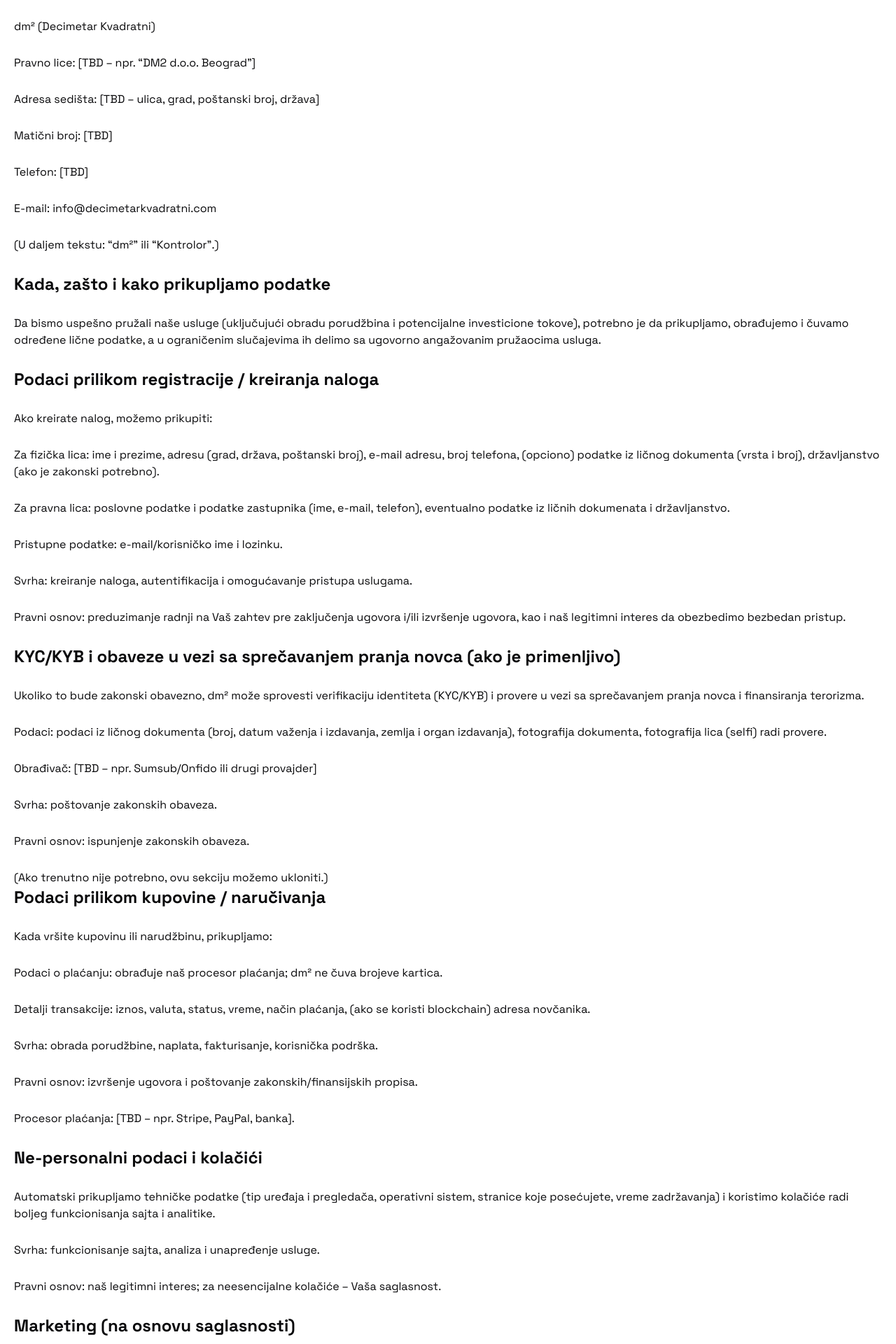
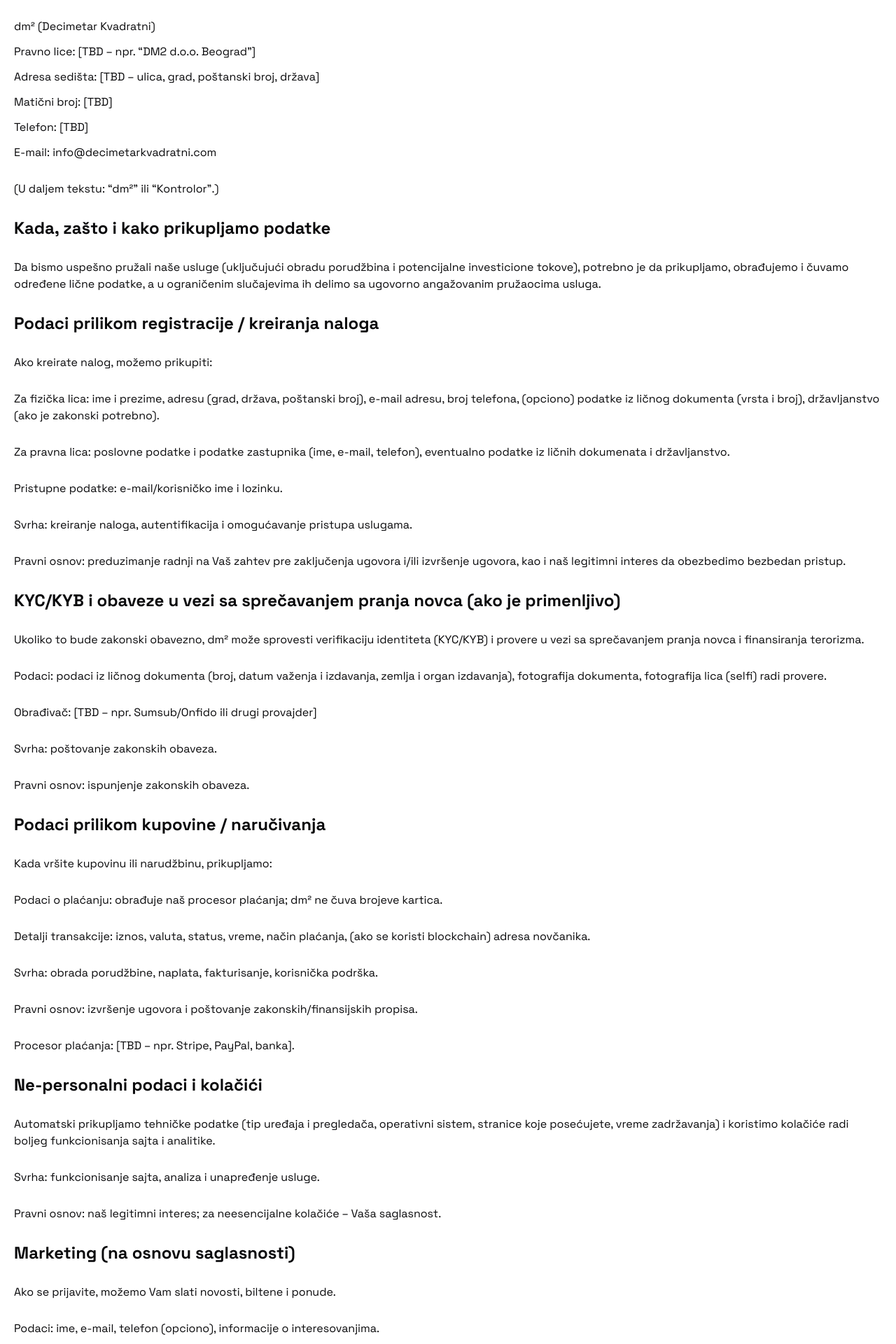
Before and after one commit to develo-pera/dm2, a Next.js app: page /politika-privatnosti in a window 1280 px wide. Shown: the part 640-2560 px from the top of the page at 70% size. Built offline with nearby package versions, Linux system fonts and the light colour scheme.

Commit message:
Make small changes to Terms of Service

```diff
--- a/src/app/politika-privatnosti/page.tsx
+++ b/src/app/politika-privatnosti/page.tsx
@@ -14,11 +14,11 @@ const PolitikaPrivatnosti = () => {
       <p className="mb-7">Kontrolor podataka je lice/pravno lice koje određuje svrhe i sredstva obrade ličnih podataka.</p>
 
       <p className="mb-7">Kontrolor:</p>
-      <p className="mb-7">dm² (Decimetar Kvadratni)</p>
-      <p className="mb-7">Pravno lice: [TBD – npr. “DM2 d.o.o. Beograd”]</p>
-      <p className="mb-7">Adresa sedišta: [TBD – ulica, grad, poštanski broj, država]</p>
-      <p className="mb-7">Matični broj: [TBD]</p>
-      <p className="mb-7">Telefon: [TBD]</p>
+      <p className="mb-3">dm² (Decimetar Kvadratni)</p>
+      <p className="mb-3">Pravno lice: [TBD – npr. “DM2 d.o.o. Beograd”]</p>
+      <p className="mb-3">Adresa sedišta: [TBD – ulica, grad, poštanski broj, država]</p>
+      <p className="mb-3">Matični broj: [TBD]</p>
+      <p className="mb-3">Telefon: [TBD]</p>
       <p className="mb-7">E-mail: info@decimetarkvadratni.com</p>
 
       <p className="mb-7">(U daljem tekstu: “dm²” ili “Kontrolor”.)</p>
@@ -50,8 +50,6 @@ const PolitikaPrivatnosti = () => {
       <p className="mb-7">Svrha: poštovanje zakonskih obaveza.</p>
       <p className="mb-7">Pravni osnov: ispunjenje zakonskih obaveza.</p>
 
-      (Ako trenutno nije potrebno, ovu sekciju možemo ukloniti.)
-
       <h2 className="text-2xl font-bold mb-7">Podaci prilikom kupovine / naručivanja</h2>
 
       <p className="mb-7">Kada vršite kupovinu ili narudžbinu, prikupljamo:</p>
@@ -75,7 +73,7 @@ const PolitikaPrivatnosti = () => {
 
       <p className="mb-7">Ako se prijavite, možemo Vam slati novosti, biltene i ponude.</p>
 
-      <p className="mb-7">Podaci: ime, e-mail, (opciono) telefon, informacije o interesovanjima.</p>
+      <p className="mb-7">Podaci: ime, e-mail, telefon (opciono), informacije o interesovanjima.</p>
       <p className="mb-7">Pravni osnov: Vaša saglasnost (može se povući u svakom trenutku putem “unsubscribe” opcije ili slanjem e-maila na info@decimetarkvadratni.com).</p>
 
       <h2 className="text-2xl font-bold mb-7">Odgovaranje na upite</h2>
@@ -91,7 +89,7 @@ const PolitikaPrivatnosti = () => {
 
       <h2 className="text-2xl font-bold mb-7">Međunarodni prenos podataka</h2>
 
-      <p className="mb-7">Naša primarna infrastruktura se nalazi u [TBD – EU/EEA ili Srbija].</p>
+      <p className="mb-7">Naša primarna infrastruktura se nalazi u SAD i EU.</p>
       <p className="mb-7">Neki provajderi mogu obrađivati podatke iz drugih zemalja (npr. EU, SAD), uz primenu odgovarajućih zaštitnih mera (Standardne ugovorne klauzule ili ekvivalent).</p>
 
       <p className="mb-7">Ako se koriste blockchain transakcije, određeni podaci mogu biti trajno upisani u decentralizovane mreže dostupne globalno.</p>
@@ -150,7 +148,7 @@ const PolitikaPrivatnosti = () => {
 
       <p className="mb-7">Za sva pitanja u vezi sa ovom Politikom privatnosti ili obradom Vaših podataka, kontaktirajte nas:</p>
 
-      <p className="mb-7">E-mail: info@decimetarkvadratni.com</p>
+      <p className="mb-3">E-mail: info@decimetarkvadratni.com</p>
       <p className="mb-7">Sajt: https://decimetarkvadratni.com</p>
     </div>
   );
```
